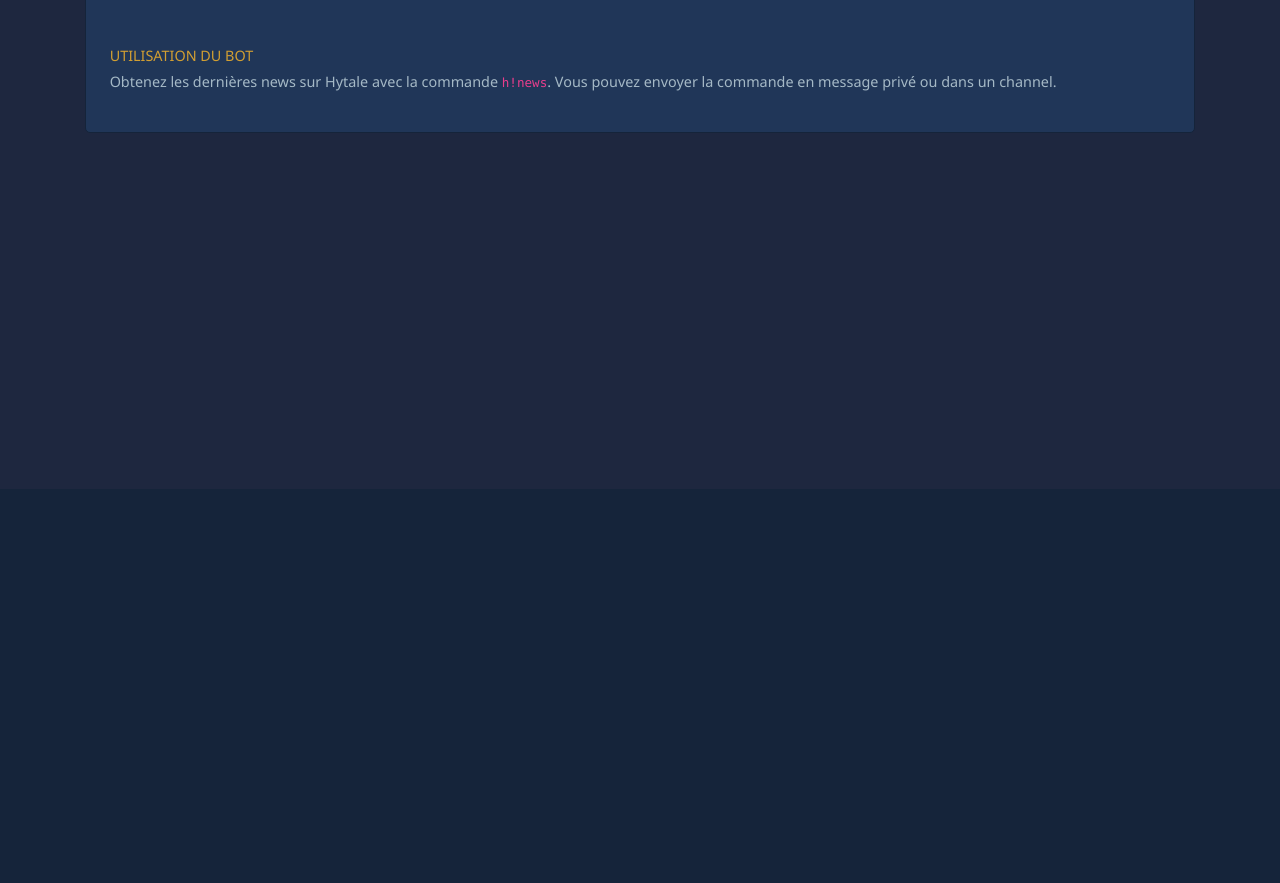
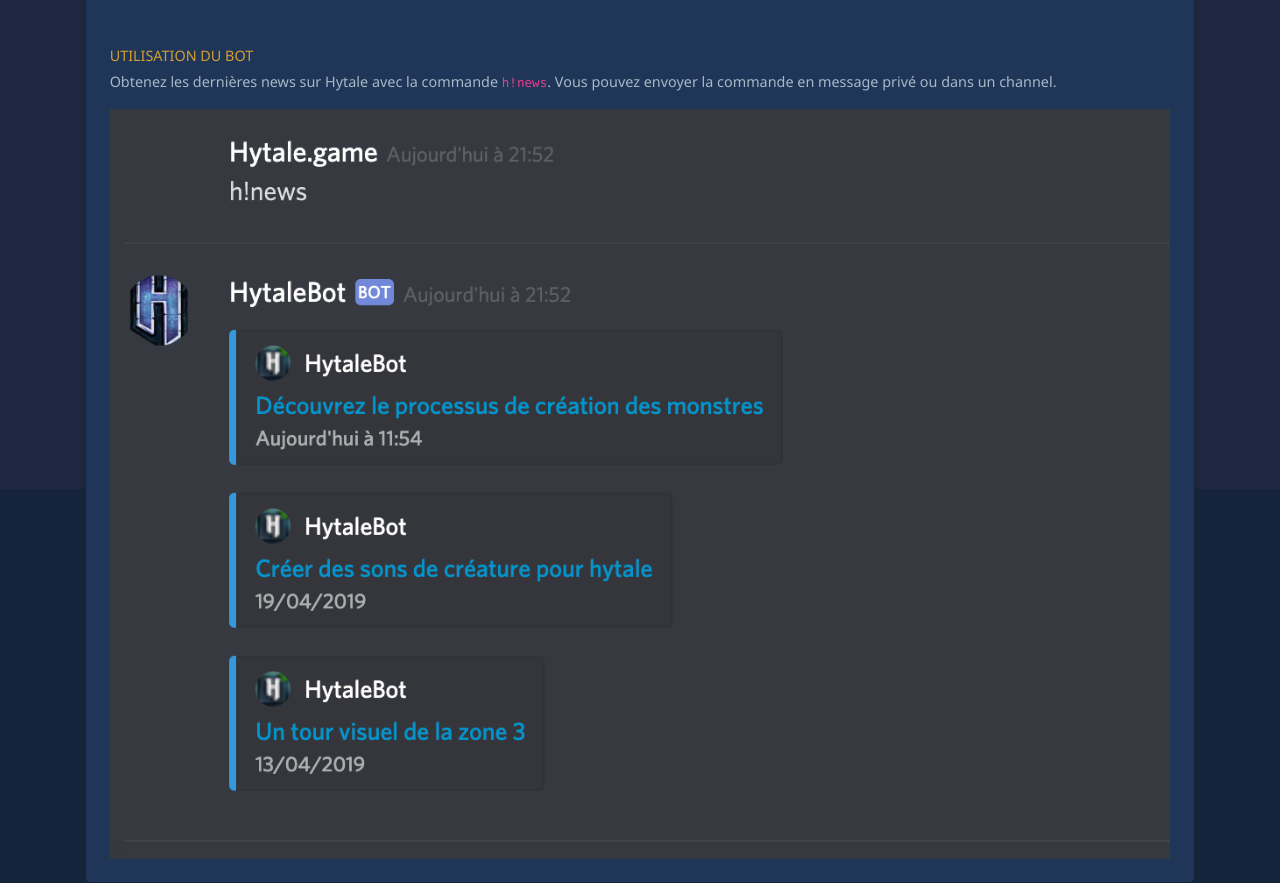
Before and after one commit to sdieunidou/hytale-discord-web, a plain HTML site: page index.html in a window 1280 px wide. Shown: the part 383-1266 px from the top of the page. Before the commit the page ends 872 px from the top, so only its background shows below. Drawn offline with nearby package versions, Linux system fonts and the light colour scheme.

Commit message:
add dezmo

```diff
--- a/index.html
+++ b/index.html
@@ -11,8 +11,8 @@
     <meta property="og:description" content="Invitez HytaleBot sur votre serveur Discord et suivez en tout simplicité les news d'Hytale en français.">
     <meta name="twitter:description" content="Invitez HytaleBot sur votre serveur Discord et suivez en tout simplicité les news d'Hytale en français.">
 
-    <meta property="og:image" content="https://hytale-discord.fr/hytalebot.png">
-    <meta name="twitter:image" content="https://hytale-discord.fr/hytalebot.png">
+    <meta property="og:image" content="https://hytale-discord.fr/demo.png">
+    <meta name="twitter:image" content="https://hytale-discord.fr/demo.png">
 
     <meta name="twitter:card" content="summary">
 
@@ -253,6 +253,10 @@
                     <p>
                         Obtenez les dernières news sur Hytale avec la commande <code>h!news</code>. Vous pouvez envoyer la commande en message privé ou dans un channel.
                     </p>
+
+                    <div class="text-center">
+                        <img class="img-fluid" alt="Hytale Bot Discord" src="demo.png" />
+                    </div>
                 </div>
             </section>
         </div>
```
Also changed, not shown: demo.png (added).
